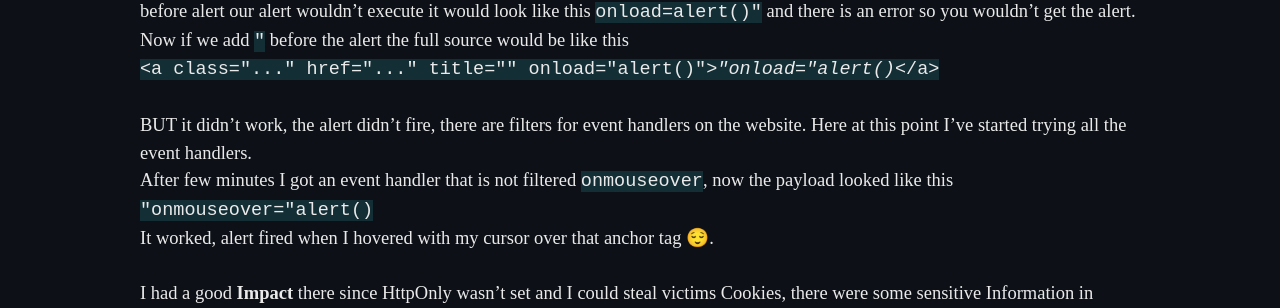
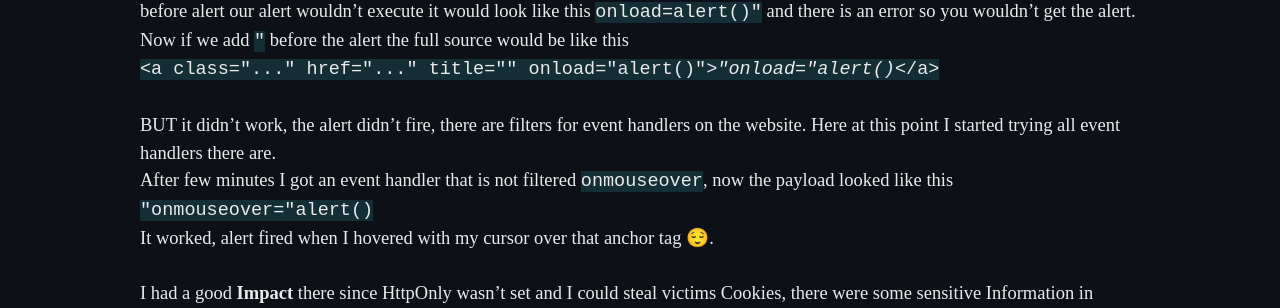
Before and after one commit to 20kilograma/blog, a Jekyll site: the page built from stored-xss-0.md, in a window 1280 px wide. Shown: the part 633-941 px from the top of the page. Built offline with Jekyll 4.4.1, drawn with Linux system fonts in a browser that asks for light colours; some web fonts are replaced; our own code applies the rules of GitHub Pages for plain Markdown files.

Commit message:
Update stored-xss-0.md

```diff
--- a/stored-xss-0.md
+++ b/stored-xss-0.md
@@ -12,7 +12,7 @@ I tried adding <code>"</code> and it was a successful, I escaped the " now the s
 Notice that there is another <code>"</code> left so our payload would look like this: <code>"onload="alert()</code> because if we didn't put these quotes before alert
 our alert wouldn't execute it would look like this <code>onload=alert()"</code> and there is an error so you wouldn't get the alert. Now if we add <code>"</code> before the alert the full source would be like this <br>
 <code>&lt;a class="..." href="..." title="" onload="alert()"&gt;<i>"onload="alert()</i>&lt;/a&gt;</code> <br><br>
-BUT it didn't work, the alert didn't fire, there are filters for event handlers on the website. Here at this point I've started trying all the event handlers. <br>
+BUT it didn't work, the alert didn't fire, there are filters for event handlers on the website. Here at this point I started trying all event handlers there are. <br>
 After few minutes I got an event handler that is not filtered <code>onmouseover</code>, now the payload looked like this <code>"onmouseover="alert()</code> <br>
 It worked, alert fired when I hovered with my cursor over that anchor tag 😌. <br><br>
 I had a good <strong>Impact</strong> there since HttpOnly wasn't set and I could steal victims Cookies, there were some sensitive Information in cookies too. <br>
```
